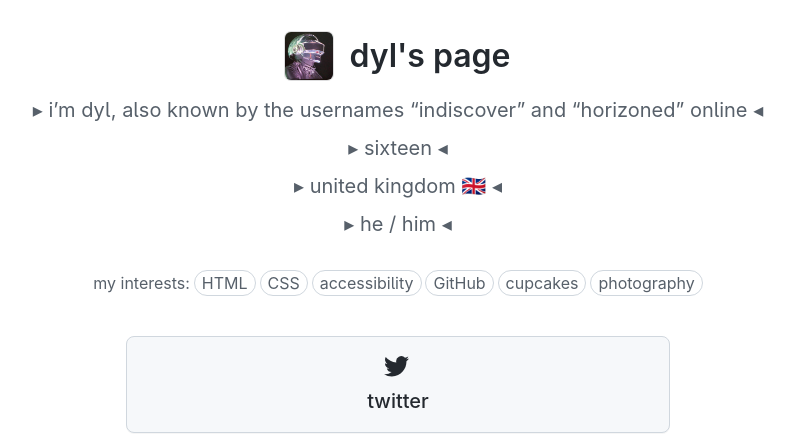
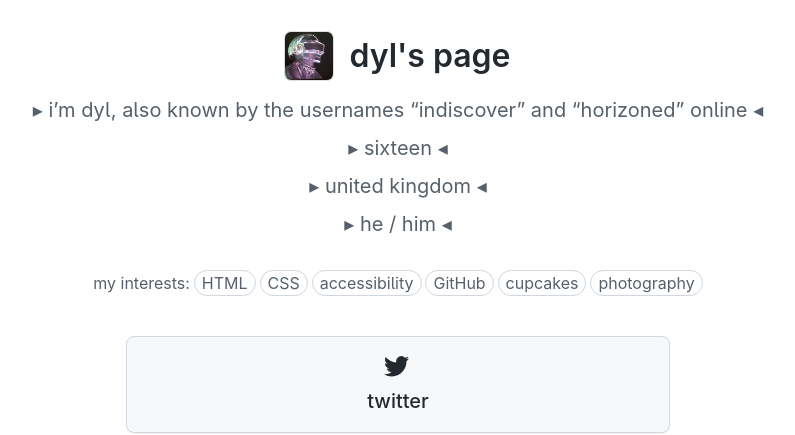
Before and after one commit to indiscovering/indiscover.me, a Jekyll site: the page built from index.md, in a window 1280 px wide. Shown: the top 435 px of the page, without its empty margins (242-1037 px from the left). Built offline with Jekyll 4.4.1, drawn with Linux system fonts in a browser that asks for light colours; our own code applies the rules of GitHub Pages for plain Markdown files.

```diff
--- a/index.md
+++ b/index.md
@@ -11,7 +11,7 @@ interest-prefix: "my interests:"
 ▸ sixteen ◂
 
 
-▸ united kingdom 🇬🇧 ◂
+▸ united kingdom ◂
 
 
 ▸ he / him ◂
```
